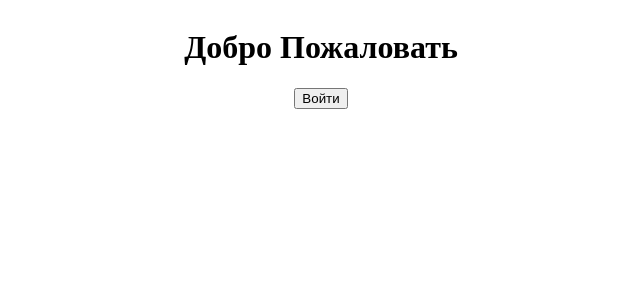
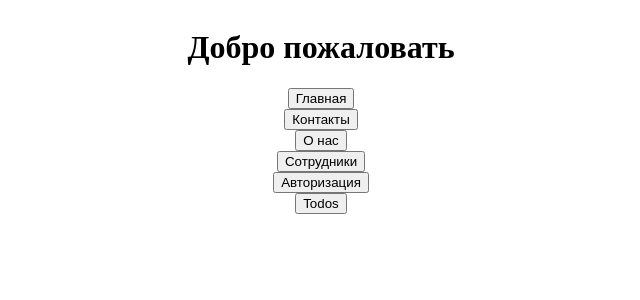
Before and after one commit to NargizaRysbek/react-todos, a React (Create React App) app: page / in a window 1280 px wide. Shown: the top 300 px of the page, without its empty margins (319-959 px from the left). Built offline with nearby package versions, Linux system fonts and the light colour scheme.

Commit message:
added pages routes

```diff
--- a/src/App.js
+++ b/src/App.js
@@ -1,19 +1,73 @@
 import {useState} from 'react'
 import './App.css';
 import {BrowserRouter as Router, Switch, Route, Link} from "react-router-dom";
-import { Todos } from './pages/Todos';
-import { Login } from './pages/Login';
-import { Home } from './pages/Home';
+import {Home} from './pages/Home'
+import { Contacts } from './pages/Contacts'
+import { About } from './pages/About'
+import { Auth } from './pages/Auth';
+import { Employees } from './pages/Employees'
+import {Login} from './pages/Login'
+import { Todos } from './pages/Todos'
+import { TodoItem } from "./components/TodoItem";
 
 
 export const App = () => {
 
+  const pages = [
+        {
+          route: "/auth",
+          name: "Авторизация",
+          component: Auth
+        },
+        {
+        route: "/contacts",
+        name: "Контакты",
+
+        component: Contacts
+        },
+        {
+        route: "/about",
+        name: "О нас",
+
+        component: About
+        },
+        {
+        route: "/employees",
+        name: "Сотрудники",
+
+        component: Employees
+        },
+        {
+          route: "/todos",
+          name: "Todos",
+
+          component: Todos
+          },
+          {
+            route: "/login",
+            name: "Auth",
+            component: Login
+          },
+        {
+          route: "/",
+          name: "Главная",
+          component: Home
+        },
+
+
+    ]
   return (
     <Router>
       <Switch>
-        <Route path="/todos" component={Todos}/>
+
+        {
+            pages.map((el, id) => {
+              return <Route path={el.route} component={el.component} key={id}/>
+            })
+        }
+        {/* <Route path="/todos" component={Todos}/>
         <Route path="/login" component={Login}/>
-        <Route path="/" component={Home}/>
+        <Route path="/auth" component={Auth}/> */}
       </Switch>
     </Router>
   );
--- /dev/null
+++ b/src/pages/About/index.jsx
@@ -0,0 +1,20 @@
+import React, { useState } from 'react'
+import { Link } from 'react-router-dom'
+export const About = () => {
+
+    return <div style={styles.login}>
+        <h1>About</h1>
+        <Link to="/"><button>Home</button></Link>
+
+    </div>
+}
+
+const styles = {
+    login: {
+        width: "1000px",
+        margin: "50px auto",
+        display: "flex",
+        flexDirection: "column",
+        alignItems: "center"
+    }
+}
--- /dev/null
+++ b/src/pages/Auth/index.jsx
@@ -0,0 +1,31 @@
+import React from 'react'
+import { Link } from "react-router-dom"
+
+
+
+
+export const Auth = () => {
+
+
+    return (
+        <div style={styles.main}>
+            <h1>Добро Пожаловать</h1>
+            <Link to="/login">
+                <button>Войти</button>
+            </Link>
+
+            <Link to="/"><button>Home</button></Link>
+        </div>
+    )
+}
+
+const styles = {
+    main: {
+        width: '1000px',
+        margin: '0 auto',
+        display: 'flex',
+        justifyContent: 'center',
+        flexDirection: 'column',
+        alignItems: 'center'
+    }
+}
--- /dev/null
+++ b/src/pages/Contacts/index.jsx
@@ -0,0 +1,31 @@
+import React, { useState } from 'react'
+import { Link } from 'react-router-dom'
+export const Contacts = () => {
+
+    return <div style={styles.login}>
+        <h1>Contacts:</h1>
+        <ul>
+            <li>1</li>
+            <li>2</li>
+            <li>3</li>
+            <li>4</li>
+            <li>5</li>
+            <li>6</li>
+            <li>7</li>
+            <li>8</li>
+            <li>9</li>
+            <li>10</li>
+        </ul>
+        <Link to="/"><button>Home</button></Link>
+
+    </div>
+}
+const styles = {
+    login: {
+        width: "1000px",
+        margin: "50px auto",
+        display: "flex",
+        flexDirection: "column",
+        alignItems: "center"
+    }
+}
--- /dev/null
+++ b/src/pages/Employees/index.jsx
@@ -0,0 +1,48 @@
+import React, { useState } from 'react'
+import { Link } from 'react-router-dom'
+export const Employees = () => {
+
+    const data = [
+        {
+            name: "Джонни Депп",
+            img: "https://cinewest.ru/wp-content/uploads/2014/06/dzhonni-depp-Copy.jpg"
+        },
+        {
+            name: "Тони Старк",
+            img: "https://i.timeout.ru/pix/resize/496/654/750x485.png"
+        },
+        {
+            name: "Анджелина Джоли",
+            img: "https://smartwomens.ru/wp-content/uploads/2017/08/Andzhelina-Dzholi-e1503847384791.jpg"
+        },
+        {
+            name: "Кристиан бейл",
+            img: "https://i.timeout.ru/pix/resize/496/644/750x485.png"
+        },
+        {
+            name: "Леонардо ди Каприо",
+            img: "https://i.travel.ru/images2/2017/09/object259807/dicaprio.jpg"
+        },
+    ]
+    return <div style={styles.login}>
+        <h1>Employees:</h1>
+        <ul style={{ display: "flex", flexFlow: "row wrap", justifyContent: "space-around" }}>
+            {data.map((el, id) => {
+                return <li key={id}>
+                    <h4>{el.name}</h4>
+                    <img style={{ width: "250px" }} src={el.img} alt="" />
+                </li>
+            })}
+        </ul>
+        <Link to="/"><button>Home</button></Link>
+    </div>
+}
+const styles = {
+    login: {
+        width: "1000px",
+        margin: "50px auto",
+        display: "flex",
+        flexDirection: "column",
+        alignItems: "center"
+    }
+}
--- a/src/pages/Home/index.jsx
+++ b/src/pages/Home/index.jsx
@@ -1,27 +1,63 @@
 import React from 'react'
-import { Link } from "react-router-dom"
-
+import { Link } from 'react-router-dom'
+import { Contacts } from '../Contacts'
+import { About } from '../About'
+import { Employees } from '../Employees'
+import {Auth} from '../Auth'
 
 export const Home = () => {
 
+    const pages = [
+        {
+            route: "/",
+            name: "Главная",
+            component: Home
+        },
+        {
+            route: "/contacts",
+            name: "Контакты",
 
-    return (
-        <div style={styles.main}>
-            <h1>Добро Пожаловать</h1>
-            <Link to="/login">
-                <button>Войти</button>
-            </Link>
-        </div>
-    )
+            component: Contacts
+        },
+        {
+            route: "/about",
+            name: "О нас",
+
+            component: About
+        },
+        {
+            route: "/employees",
+            name: "Сотрудники",
+
+            component: Employees
+        },
+        {
+            route: "/auth",
+            name: "Авторизация",
+
+            component: Auth
+        },
+    ]
+
+return <div style={styles.main}>
+    <h1>Добро пожаловать</h1>
+    {pages.map((el, id) => {
+        return <Link key={id} to={el.route}><button>{el.name}</button>
+        </Link>
+    })}
+
+    <Link to="/todos"><button>Todos</button>
+    </Link>
+    </div>
 }
 
 const styles = {
     main: {
-        width: '1000px',
-        margin: '0 auto',
-        display: 'flex',
-        justifyContent: 'center',
-        flexDirection: 'column',
-        alignItems: 'center'
+        width: "1000px",
+        margin: "0 auto",
+        display: "flex",
+        justifyContent: "center",
+        flexDirection: "column",
+        alignItems: "center"
     }
 }
--- a/src/pages/Login/index.jsx
+++ b/src/pages/Login/index.jsx
@@ -43,7 +43,10 @@ export const Login = () => {
                 }}
             />
 
-            <button onClick={onLogin}>Войти</button>
+            <Link to="/login">
+               <button onClick={onLogin}>Войти</button>
+            </Link>
+
 
 
 
```
